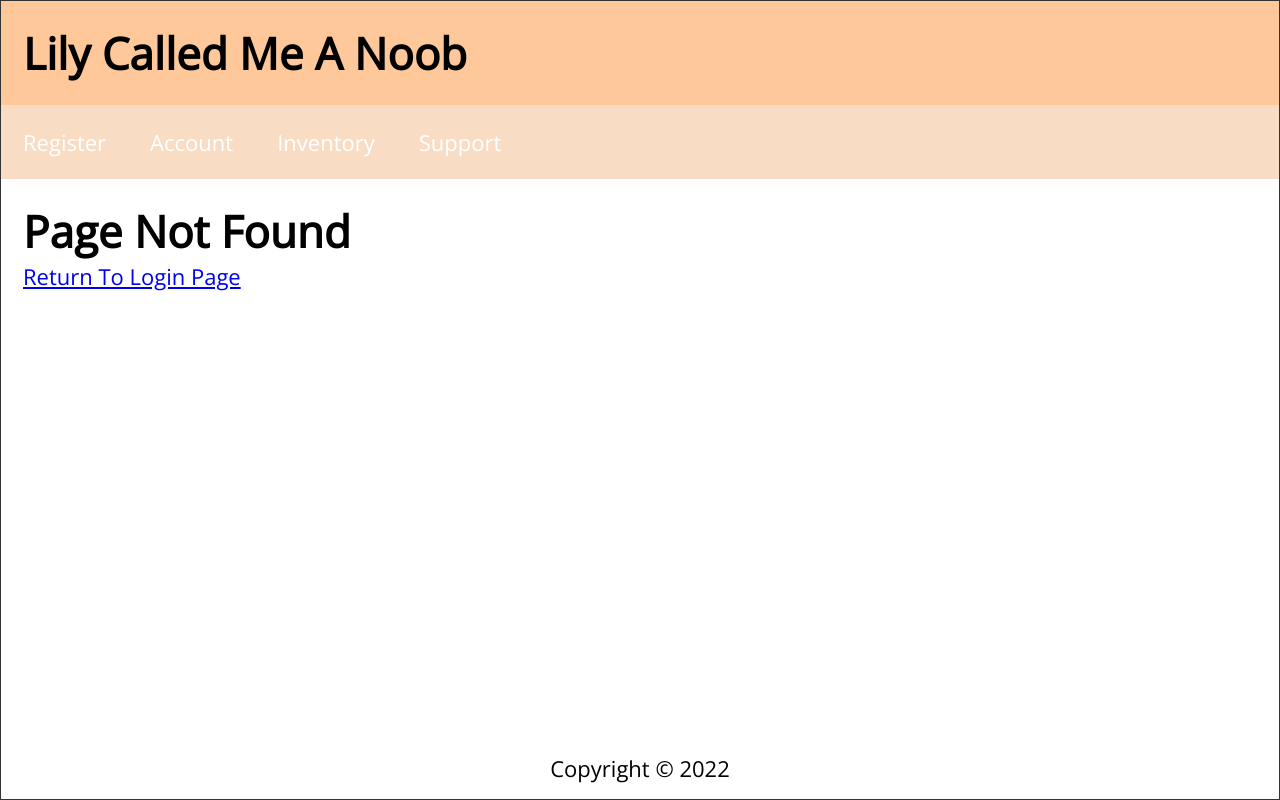
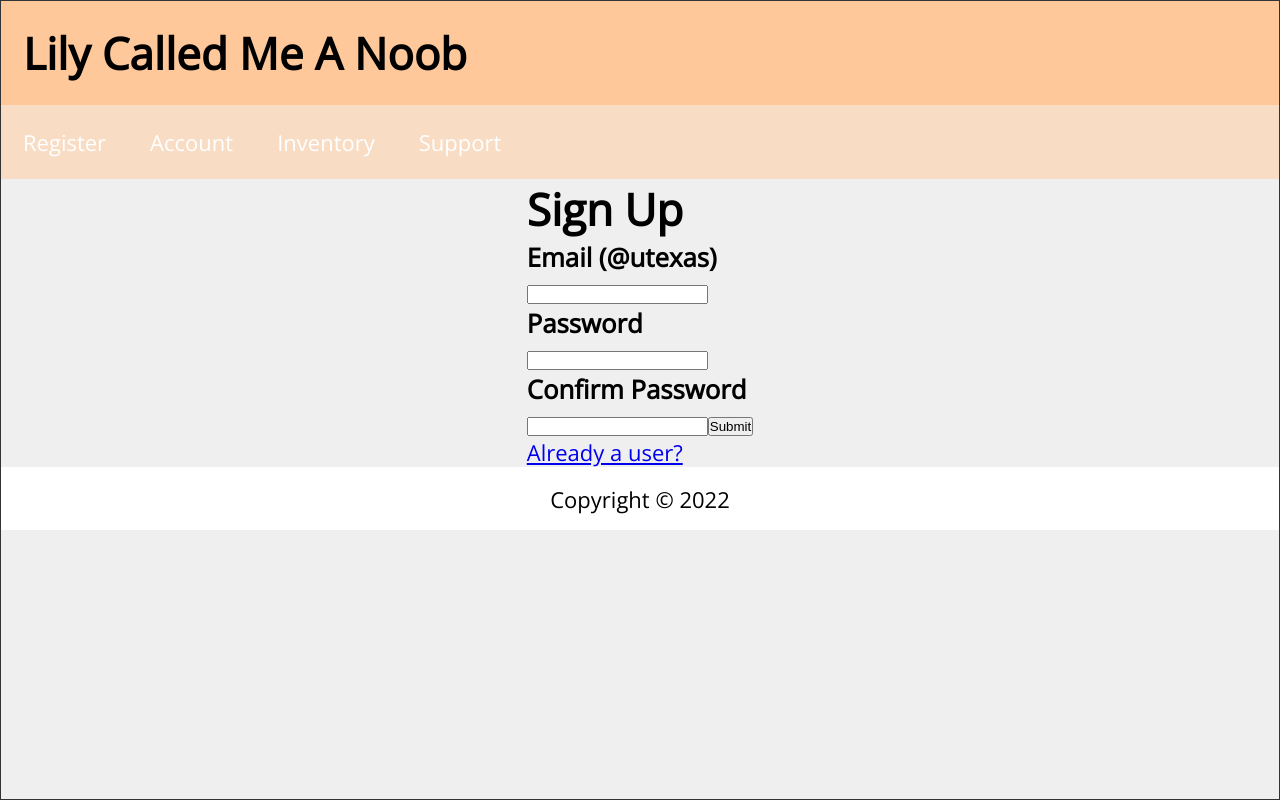
Before and after one commit to lilychieng/EE461L-SP22-Lab-Group, a React (Create React App) app in the folder Frontend/ee_461l_frontend/: page /signup in a window 1280 px wide. Before the commit this address had no page. Built offline with nearby package versions, Linux system fonts and the light colour scheme.

Commit message:
Login and Signup Comps

```diff
--- a/Frontend/ee_461l_frontend/src/App.js
+++ b/Frontend/ee_461l_frontend/src/App.js
@@ -3,26 +3,28 @@ import Nav from "./Components/Nav";
 import Footer from "./Components/Footer";
 
 import Inventory from "./pages/Inventory";
-import Login from "./pages/Login";
 import Register from "./pages/Register";
 import Account from "./pages/Account";
-import Support from "./pages/Support"
 import Missing from "./pages/Missing";
 
 import React from "react";
 import { Routes, Route } from "react-router-dom";
+import UserSignUp from "./Components/UserManagement/UserSignUp";
 
 function App() {
   return (
     <div className="App">
-      <Header title="Lily Called Me A Noob"/>
+      <Header title="Lily Called Me A Noob" />
       <Nav />
       <Routes>
-        <Route path="/" element={<Register />}></Route>
-        <Route path="account" element={<Account title="Account"/>}></Route>
-        <Route path="inventory" element={<Inventory title="Inventory"/>}></Route>
-        <Route path="support" element={<Support title="Support"/>}></Route>
-        <Route path="*" element={<Missing title="Page Not Found"/>}></Route>
+        <Route path="/login" element={<Register />}></Route>
+        <Route path="account" element={<Account title="Account" />}></Route>
+        <Route
+          path="inventory"
+          element={<Inventory title="Inventory" />}
+        ></Route>
+        <Route path="signup" element={<UserSignUp/>} />
+        <Route path="*" element={<Missing title="Page Not Found" />}></Route>
       </Routes>
       <Footer />
     </div>
--- /dev/null
+++ b/Frontend/ee_461l_frontend/src/Components/UserManagement/UserLogin/index.js
@@ -0,0 +1,46 @@
+import React, { useState } from "react";
+import { Link } from "react-router-dom";
+
+const axios = require("axios").default;
+
+function UserManagement() {
+  const [username, setUsername] = useState();
+  const [password, setPassword] = useState();
+
+  const handleUsername = (e) => {
+    setUsername(e.target.value);
+  };
+  const handlePassword = (e) => {
+    setPassword(e.target.value);
+  };
+
+  const handleSubmit = () => {
+    axios
+      .get("/localhost:5000/user/login", {
+        params: {
+          username: username,
+          password: password,
+        },
+      })
+      .then(function (response) {
+        console.log(response);
+      })
+      .catch(function (error) {
+        console.log(error);
+      });
+  };
+
+  return (
+    <div>
+      <h1>Login</h1>
+      <h3>Username</h3>
+      <input onChange={handleUsername} />
+      <h3>Password</h3>
+      <input onChange={handlePassword} />
+      <button onClick={handleSubmit}>Submit</button>
+      <div><Link to="/signup">Not a user?</Link></div>
+    </div>
+  );
+}
+
+export default UserManagement;
--- /dev/null
+++ b/Frontend/ee_461l_frontend/src/Components/UserManagement/UserSignUp/index.js
@@ -0,0 +1,65 @@
+import React, { useState } from "react";
+import { Link } from "react-router-dom";
+
+function UserSignUp() {
+  const [username, setUsername] = useState();
+  const [password, setPassword] = useState();
+  const [password2, setPassword2] = useState();
+  const [error, setError] = useState(false);
+
+  const axios = require("axios").default;
+
+  const handleUsername = (e) => {
+    setUsername(e.target.value);
+  };
+  const handlePassword = (e) => {
+    setPassword(e.target.value);
+  };
+  const handlePassword2 = (e) => {
+    setPassword2(e.target.value);
+  };
+
+  const validatePassword = () => {
+    if (password !== password2) {
+      setError(true);
+      return false;
+    }
+    setError(false);
+    return true;
+  };
+
+  const handleSubmit = () => {
+    if (validatePassword()) {
+      axios
+        .get("/localhost:5000/user/signup", {
+          params: {
+            username: username,
+            password: password,
+          },
+        })
+        .then(function (response) {
+          console.log(response);
+        })
+        .catch(function (error) {
+          console.log(error);
+        });
+    }
+  };
+
+  return (
+    <div>
+      <h1>Sign Up</h1>
+      <h3>Email (@utexas)</h3>
+      <input onChange={handleUsername} />
+      <h3>Password</h3>
+      <input onChange={handlePassword} />
+      <h3>Confirm Password</h3>
+      <input onChange={handlePassword2} />
+      <button onClick={handleSubmit}>Submit</button>
+      {error && <div>Passwords do not match!</div>}
+      <div><Link to="/login">Already a user?</Link></div>
+    </div>
+  );
+}
+
+export default UserSignUp;
--- a/Frontend/ee_461l_frontend/src/Components/UserManagement/index.js
+++ /dev/null
@@ -1,43 +0,0 @@
-import React, { useState } from 'react'
-
-
-const axios = require('axios').default;
-
-function UserManagement() {
-  const [username, setUsername] = useState();
-  const [password, setPassword] = useState();
-
-  const handleUsername = (e) => {
-    setUsername(e.target.value);
-  }
-  const handlePassword = (e) => {
-    setPassword(e.target.value);
-  }
-
-  const handleSubmit = () => {
-    axios.get('/localhost:5000/user/login', {
-      params: {
-        username: username,
-        password: password
-      }
-    })
-    .then(function (response) {
-      console.log(response);
-    })
-    .catch(function (error) {
-      console.log(error);
-    })
-  }
-
-  return (
-    <div>
-      <h2>Username</h2>
-      <input onChange={handleUsername}/>
-      <h2>Password</h2>
-      <input onChange={handlePassword}/>
-      <button onClick={handleSubmit}>Submit</button>
-    </div>
-  )
-}
-
-export default UserManagement
--- a/Frontend/ee_461l_frontend/src/pages/Register.js
+++ b/Frontend/ee_461l_frontend/src/pages/Register.js
@@ -1,59 +1,11 @@
 import React from 'react';
-import { Link } from 'react-router-dom';
-import UserManagement from '../Components/UserManagement';
+import UserManagement from '../Components/UserManagement/UserLogin';
 import '../css/register.css';
 
 export default function Register() {
     return(
         <main>
-            <h1>Register</h1>
             <div><UserManagement /></div>
-            <br></br>
-            <Link to="/login">Already a user?</Link>
         </main>
     );
 }
-
-class LoginForm extends React.Component {
-  constructor(props) {
-    super(props);
-    this.state = {username: '', password: ''};
-    this.handleUser = this.handleUser.bind(this);
-    this.handlePW = this.handlePW.bind(this);
-    this.handleSubmit = this.handleSubmit.bind(this);
-  }
-
-  handleUser(event) {
-    this.setState({username: event.target.value});
-  }
-  handlePW(event) {
-    this.setState({password: event.target.value});
-    // sha256Lib.sha256(event.target.value).then( hash => {
-    //   this.setState({password: hash});
-    // })
-  }
-
-  handleSubmit(event) {
-    alert('Logging in as: ' + this.state.password);
-    event.preventDefault();
-  }
-
-
-  render() {
-    return (
-      <form id = "form" onSubmit={this.handleSubmit} >
-        <label id = "center-elem">
-          Name:
-          <input id = "u-box-pads" type="text" value={this.state.username} onChange={this.handleUser} />
-        </label>
-        <br />
-        <label id = "center-elem">
-          Password:
-          <input id = "pw-box-pads" type="text" value={this.state.password} onChange={this.handlePW} />
-        </label>
-        <br />
-        <input type="submit" value="Submit" />
-      </form>
-    );
-  }
-}
```
